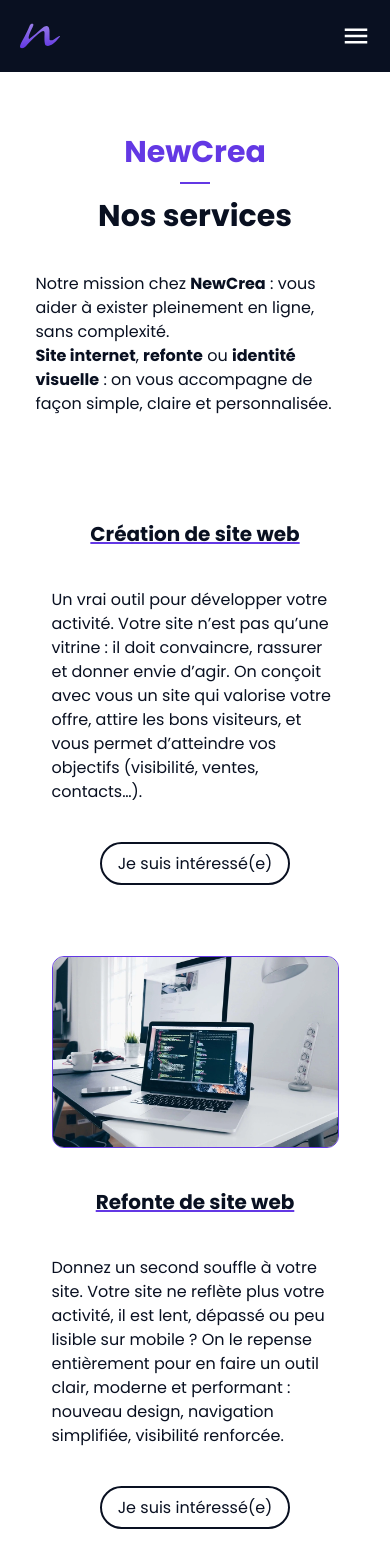
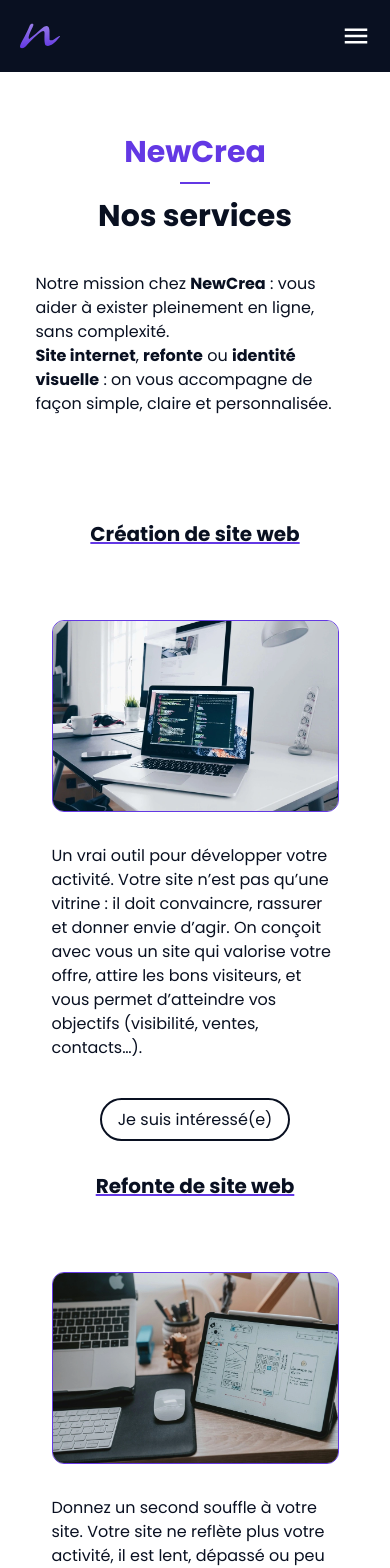
Before and after one commit to newcreafr/newcrea, a Next.js app: page /services in a window 390 px wide. Shown: the top 1568 px of the page. Built offline with nearby package versions, Linux system fonts and the light colour scheme.

Commit message:
Modification disposition services

```diff
--- a/src/app/a-propos/page.jsx
+++ b/src/app/a-propos/page.jsx
@@ -71,7 +71,7 @@
 
                     <p className="mb-6 normal-text text-center max-w-4xl mx-auto">
                         <strong>NewCrea</strong>, c’est une équipe jeune, passionnée, et complémentaire. Fondée
-                        par <strong>Jules Flautat</strong> et <strong>Emilien Marotta</strong>, diplômés en MIASHS,
+                        par <strong>Jules Flautat</strong> et <strong>Emilien Marotta</strong>, diplômés en informatique,
                         notre agence repose
                         sur la <strong>créativité</strong>, l’<strong>exigence</strong> et la <strong>proximité</strong>.
                     </p>
--- a/src/components/HomeClient.jsx
+++ b/src/components/HomeClient.jsx
@@ -36,7 +36,7 @@
                         Découvrir nos services
                     </Link>
                 </div>
-                <LazyVideo className="m-16 mx-auto lg:w-[70%] max-w-4xl" link="/videos/presentation.webm"/>
+                <LazyVideo className="m-16 mx-auto lg:w-[70%] max-w-4xl" link="/videos/presentation.mp4"/>
             </section>
 
             <section className="px-4">
--- a/src/components/Processus.jsx
+++ b/src/components/Processus.jsx
@@ -101,7 +101,7 @@
 
   return (
       <section className="w-full">
-        <div className="bg-paletteColor1 text-center text-paletteColor3">
+        <div className="bg-paletteColor1 text-center text-paletteColor3 px-4">
           <h2 id="processus" className="w-[90%] xs:w-auto">
             Un processus simple et efficace
           </h2>
--- a/src/components/ServiceSection.jsx
+++ b/src/components/ServiceSection.jsx
@@ -3,24 +3,35 @@
 
 const ServiceSection = ({ title, desc, img, route, reverse }) => {
     return (
-        <div className={`flex flex-col align-center lg:flex-row ${reverse ? 'lg:flex-row-reverse' : ''} items-center gap-8`}>
-            <div className="w-full lg:w-2/3 px-4 text-center">
+        <div className={`flex flex-col lg:flex-row ${reverse ? 'lg:flex-row-reverse' : ''} items-center gap-8`}>
+            <div className="w-full lg:w-2/3 px-4 text-center order-2 lg:order-1">
                 <h2>{title}</h2>
+
+                <div className="block lg:hidden my-8">
+                    <Image
+                        src={img}
+                        alt={title}
+                        width={400}
+                        height={300}
+                        className="w-full max-w-md mx-auto rounded-xl border border-paletteColor2 object-cover"
+                        loading="lazy"
+                    />
+                </div>
+
                 <p className="mb-12 normal-text text-left">{desc}</p>
                 <Link href={route} className="transform rounded-full border-2 border-paletteColor1 bg-white px-4 py-2 text-paletteColor1 transition-all duration-300 ease-in-out hover:origin-center hover:scale-105 hover:bg-paletteColor1 hover:text-paletteColor3 normal-text">
                     Je suis intéressé(e)
                 </Link>
+            </div>
 
-            </div>
-            <div className="w-full lg:w-1/3 px-4 max-w-[400px] lg:max-w-none mt-12">
+            <div className="w-full lg:w-1/3 px-4 max-w-[400px] lg:max-w-none mt-12 hidden lg:block order-1 lg:order-2">
                 <Image
                     src={img}
                     alt={title}
                     width={400}
                     height={300}
-                    className="w-full h-auto"
+                    className="w-full rounded-xl border border-paletteColor2 object-cover"
                     loading="lazy"
-                    className="w-full max-w-xl mx-auto rounded-xl border border-paletteColor2 object-cover"
                 />
             </div>
         </div>
```
